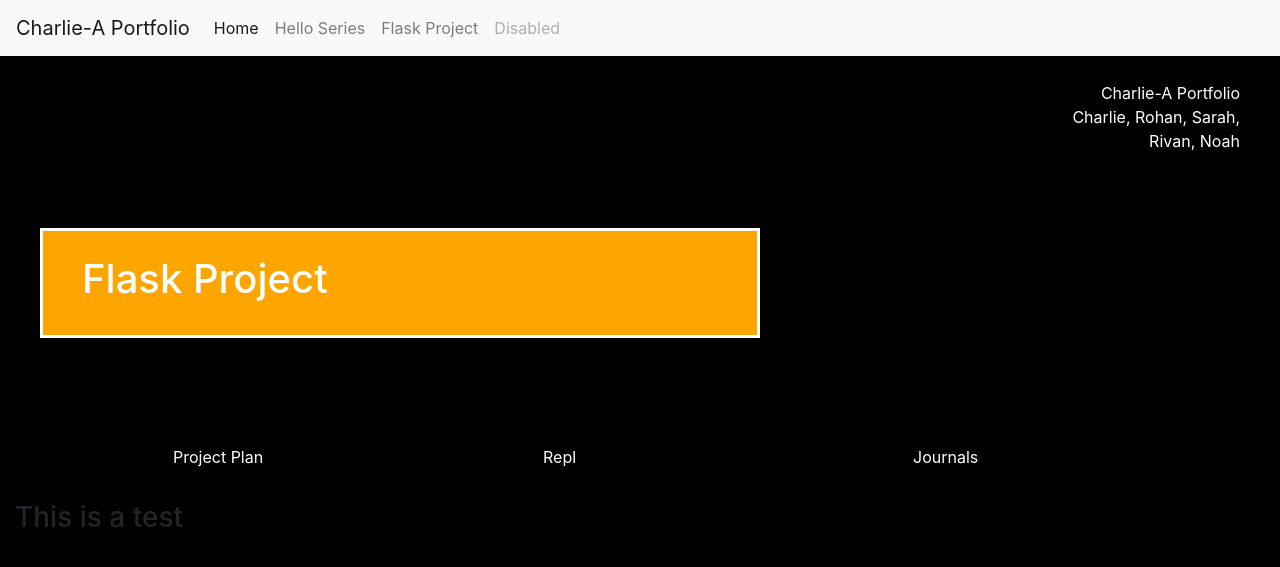
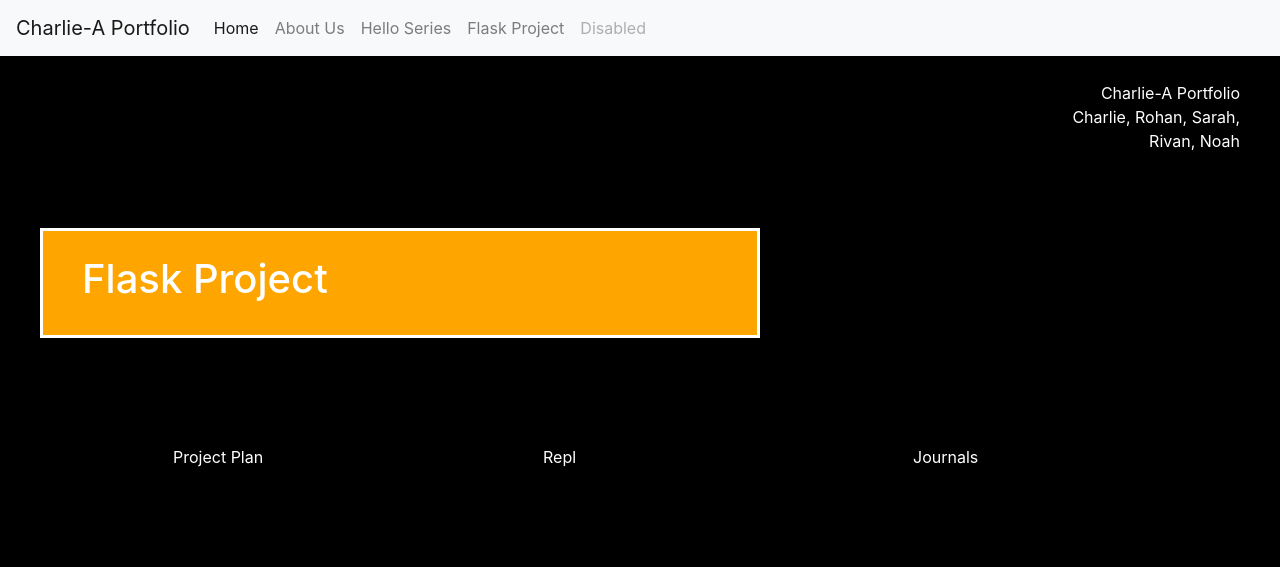
Before and after one commit to NoahPidding/Portfolioflask, a Flask app: page /flask/ in a window 1280 px wide. Shown: the top 567 px of the page. Run offline with Flask 2, Linux system fonts and the light colour scheme; some libraries are stand-ins or nearby versions.

Commit message:
Update base.html

```diff
--- a/templates/base.html
+++ b/templates/base.html
@@ -14,7 +14,6 @@
   <head>
     <link rel="stylesheet" href="https://stackpath.bootstrapcdn.com/bootstrap/4.3.1/css/bootstrap.min.css" integrity="sha384-ggOyR0iXCbMQv3Xipma34MD+dH/1fQ784/j6cY/iJTQUOhcWr7x9JvoRxT2MZw1T" crossorigin="anonymous">
     <link rel="stylesheet" href="https://cdnjs.cloudflare.com/ajax/libs/font-awesome/4.7.0/css/font-awesome.min.css">
-
 
     <style>
 		html {
@@ -54,6 +53,7 @@
       <div class="collapse navbar-collapse" id="navbarNavAltMarkup">
         <div class="navbar-nav">
           <a class="nav-link active" href="/">Home <span class="sr-only">(current)</span></a>
+          <a class="nav-link" href="/playlist">About Us</a>
           <a class="nav-link" href="/hello">Hello Series</a>
           <a class="nav-link" href="/flask">Flask Project</a>
           <a class="nav-link disabled" href="#" tabindex="-1" aria-disabled="true">Disabled</a>
@@ -106,8 +106,6 @@
 
         </div>
     </div>
-<h3> This is a test </h3>
-
   </body>
 
 
```
